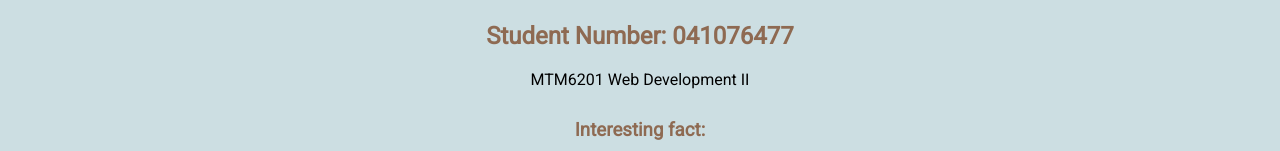
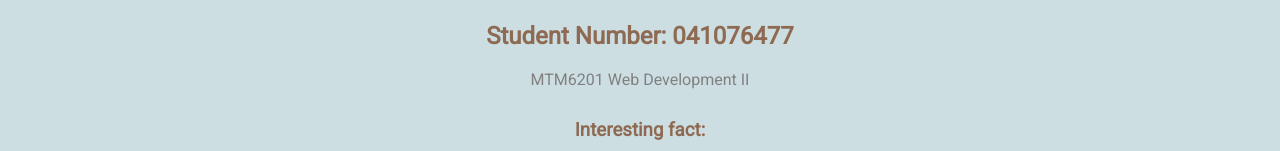
Before and after one commit to nathalyatinoco/mtm6201-week1, a plain HTML site: page index.html in a window 1280 px wide. Shown: the part 801-952 px from the top of the page. Drawn offline with Linux system fonts and the light colour scheme.

Commit message:
updates css file

```diff
--- a/css/main.css
+++ b/css/main.css
@@ -37,6 +37,10 @@ main h3 {
     margin-top: 30px;
 }
 
+main p {
+    color: gray;
+}
+
 footer {
     text-align: center;
     background-color: #8E6A52;
```
